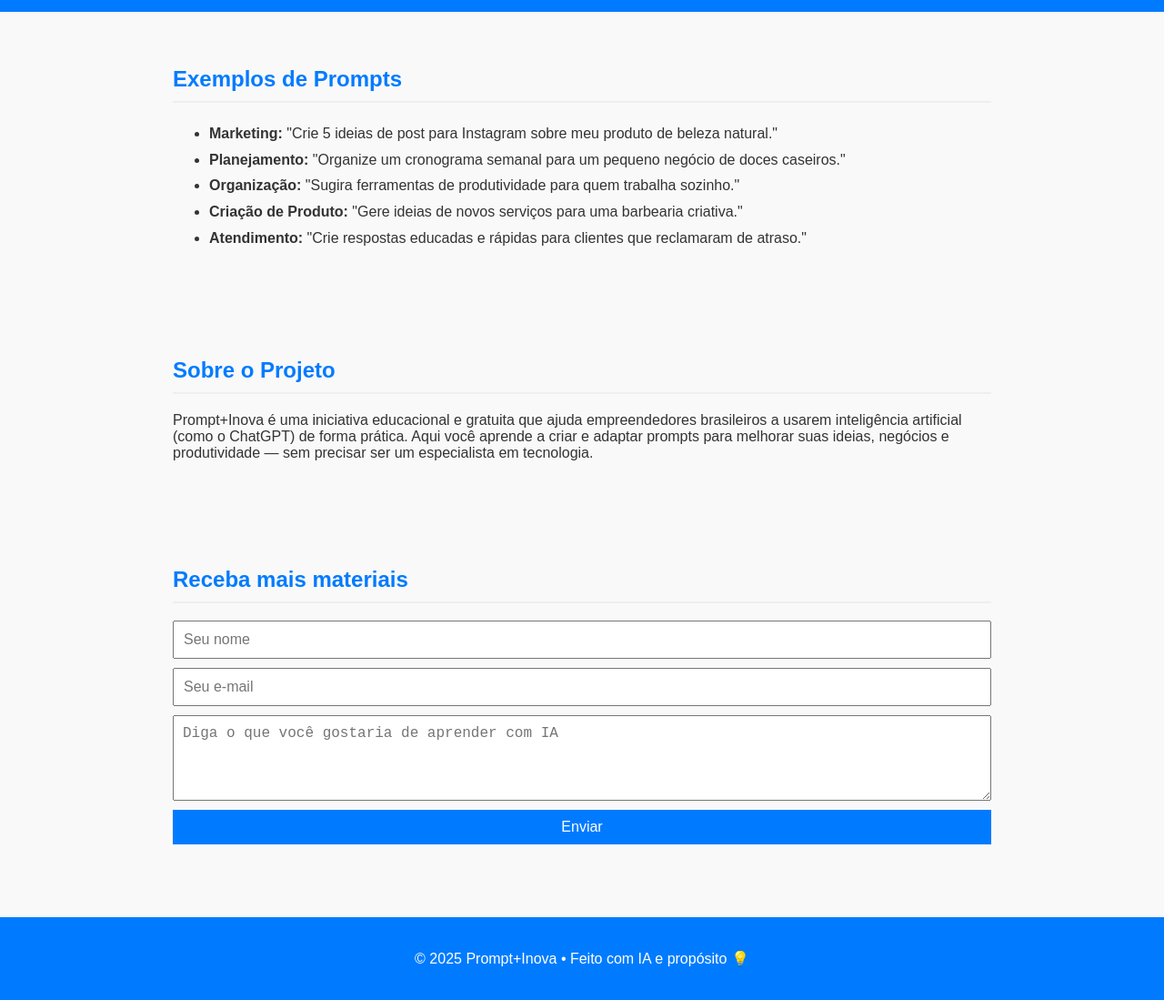
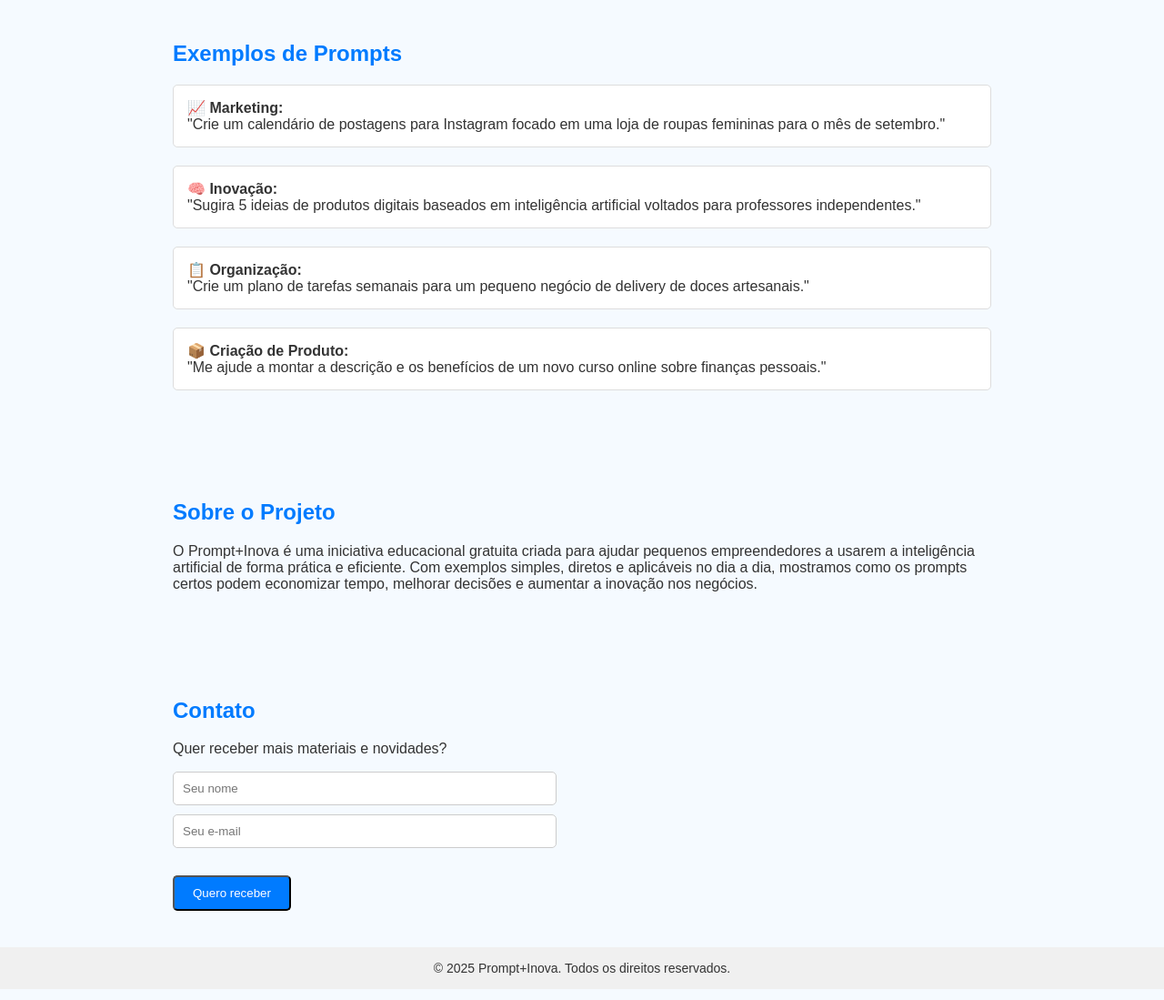
Before and after one commit to marcosfmp/Prompt-Inova, a plain HTML site: page index.html in a window 1280 px wide. Shown: the part 220-1319 px from the top of the page at 91% size. Drawn offline with Linux system fonts and the light colour scheme.

Commit message:
Update index.html

```diff
--- a/index.html
+++ b/index.html
@@ -2,32 +2,24 @@
 <html lang="pt-BR">
 <head>
   <meta charset="UTF-8">
-  <meta name="viewport" content="width=device-width, initial-scale=1">
+  <meta name="viewport" content="width=device-width, initial-scale=1.0">
   <title>Prompt+Inova</title>
   <style>
     body {
+      font-family: Arial, sans-serif;
       margin: 0;
-      font-family: Arial, sans-serif;
-      background-color: #f9f9f9;
+      padding: 0;
+      background-color: #f5faff;
       color: #333;
     }
     header {
-      background-color: #007BFF;
+      background-color: #007bff;
       color: white;
+      padding: 30px 20px;
       text-align: center;
-      padding: 40px 20px;
     }
     header h1 {
       margin: 0;
-      font-size: 36px;
-    }
-    header p {
-      margin-top: 10px;
-      font-size: 18px;
-    }
-    nav {
-      text-align: center;
-      margin: 30px 0;
     }
     section {
       padding: 40px 20px;
@@ -35,84 +27,85 @@
       margin: auto;
     }
     h2 {
-      color: #007BFF;
-      border-bottom: 2px solid #eee;
-      padding-bottom: 10px;
+      color: #007bff;
     }
-    ul {
-      line-height: 1.8;
+    .button {
+      display: inline-block;
+      padding: 10px 20px;
+      background-color: #007bff;
+      color: white;
+      text-decoration: none;
+      border-radius: 5px;
+      margin-top: 20px;
+    }
+    .prompt-box {
+      background: #fff;
+      border: 1px solid #ddd;
+      padding: 15px;
+      border-radius: 5px;
+      margin-bottom: 20px;
+    }
+    form input {
+      padding: 10px;
+      margin: 10px 0;
+      width: 100%;
+      max-width: 400px;
+      display: block;
+      border-radius: 5px;
+      border: 1px solid #ccc;
     }
     footer {
+      background-color: #f0f0f0;
       text-align: center;
-      background-color: #007BFF;
-      color: white;
-      padding: 20px;
-      margin-top: 40px;
-    }
-    .button {
-      background-color: #28a745;
-      color: white;
-      padding: 12px 24px;
-      text-decoration: none;
-      border-radius: 5px;
-      font-size: 16px;
-      display: inline-block;
-      margin-top: 20px;
-    }
-    form {
-      display: flex;
-      flex-direction: column;
-      gap: 10px;
-    }
-    input, textarea {
-      padding: 10px;
-      font-size: 16px;
-    }
-    input[type="submit"] {
-      background-color: #007BFF;
-      color: white;
-      border: none;
-      cursor: pointer;
+      padding: 15px;
+      font-size: 14px;
     }
   </style>
 </head>
 <body>
-
   <header>
     <h1>Prompt+Inova</h1>
     <p>IA prática para empreendedores</p>
-    <a href="#conteudo" class="button">Comece agora</a>
+    <a href="#conteudos" class="button">Comece agora</a>
   </header>
 
-  <section id="conteudo">
+  <section id="conteudos">
     <h2>Exemplos de Prompts</h2>
-    <ul>
-      <li><strong>Marketing:</strong> "Crie 5 ideias de post para Instagram sobre meu produto de beleza natural."</li>
-      <li><strong>Planejamento:</strong> "Organize um cronograma semanal para um pequeno negócio de doces caseiros."</li>
-      <li><strong>Organização:</strong> "Sugira ferramentas de produtividade para quem trabalha sozinho."</li>
-      <li><strong>Criação de Produto:</strong> "Gere ideias de novos serviços para uma barbearia criativa."</li>
-      <li><strong>Atendimento:</strong> "Crie respostas educadas e rápidas para clientes que reclamaram de atraso."</li>
-    </ul>
+    <div class="prompt-box">
+      <strong>📈 Marketing:</strong><br>
+      "Crie um calendário de postagens para Instagram focado em uma loja de roupas femininas para o mês de setembro."
+    </div>
+    <div class="prompt-box">
+      <strong>🧠 Inovação:</strong><br>
+      "Sugira 5 ideias de produtos digitais baseados em inteligência artificial voltados para professores independentes."
+    </div>
+    <div class="prompt-box">
+      <strong>📋 Organização:</strong><br>
+      "Crie um plano de tarefas semanais para um pequeno negócio de delivery de doces artesanais."
+    </div>
+    <div class="prompt-box">
+      <strong>📦 Criação de Produto:</strong><br>
+      "Me ajude a montar a descrição e os benefícios de um novo curso online sobre finanças pessoais."
+    </div>
   </section>
 
-  <section id="sobre">
+  <section>
     <h2>Sobre o Projeto</h2>
-    <p>Prompt+Inova é uma iniciativa educacional e gratuita que ajuda empreendedores brasileiros a usarem inteligência artificial (como o ChatGPT) de forma prática. Aqui você aprende a criar e adaptar prompts para melhorar suas ideias, negócios e produtividade — sem precisar ser um especialista em tecnologia.</p>
+    <p>O Prompt+Inova é uma iniciativa educacional gratuita criada para ajudar pequenos empreendedores a usarem a inteligência artificial de forma prática e eficiente. Com exemplos simples, diretos e aplicáveis no dia a dia, mostramos como os prompts certos podem economizar tempo, melhorar decisões e aumentar a inovação nos negócios.</p>
   </section>
 
-  <section id="contato">
-    <h2>Receba mais materiais</h2>
-    <form action="#" method="POST">
+  <section>
+    <h2>Contato</h2>
+    <p>Quer receber mais materiais e novidades?</p>
+    <form>
       <input type="text" placeholder="Seu nome" required>
       <input type="email" placeholder="Seu e-mail" required>
-      <textarea placeholder="Diga o que você gostaria de aprender com IA" rows="4"></textarea>
-      <input type="submit" value="Enviar">
+      <button type="submit" class="button">Quero receber</button>
     </form>
   </section>
 
   <footer>
-    <p>&copy; 2025 Prompt+Inova • Feito com IA e propósito 💡</p>
+    &copy; 2025 Prompt+Inova. Todos os direitos reservados.
   </footer>
-
 </body>
 </html>
```
